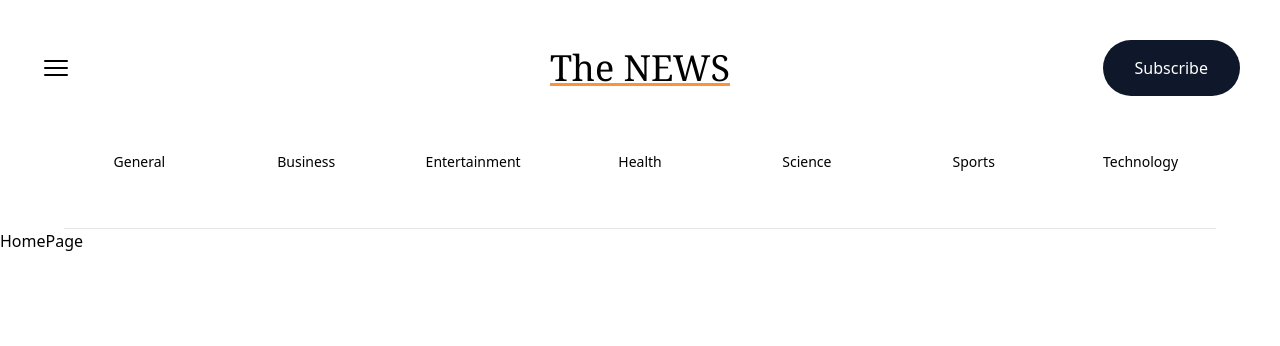
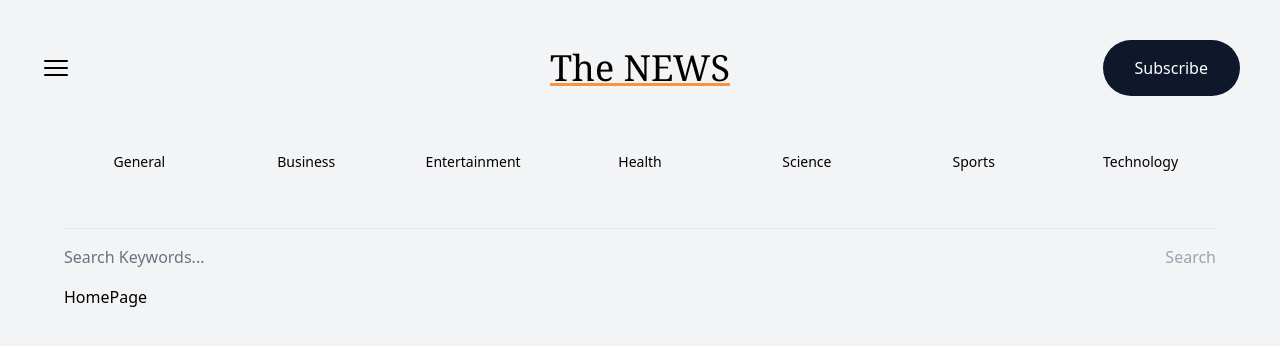
Before and after one commit to asish918/Live-News, a Next.js app: page / in a window 1280 px wide. Shown: the top 346 px of the page. Built offline with nearby package versions, Linux system fonts and the light colour scheme.

Commit message:
Styled the SearchBox (completed entire Header)

```diff
--- a/app/Header.tsx
+++ b/app/Header.tsx
@@ -1,5 +1,6 @@
 import React from "react";
 import NavLinks from "./NavLinks";
+import SearchBox from "./SearchBox";
 import { Bars3Icon } from '@heroicons/react/24/solid'
 import Link from "next/link";
 
@@ -21,6 +22,9 @@
 
             {/* Navlinks */}
             <NavLinks />
+
+            {/* SearchBox */}
+            <SearchBox />
         </header>
     )
 }
--- /dev/null
+++ b/app/SearchBox.tsx
@@ -0,0 +1,37 @@
+'use client'
+
+import { useRouter } from "next/navigation";
+import React, { FormEvent, useState } from "react";
+
+const SearchBox = () => {
+    const [input, setInput] = useState("");
+    const router = useRouter();
+
+    const handleSearch = (e: FormEvent<HTMLFormElement>) => {
+        e.preventDefault();
+
+        if(!input) return;
+
+        router.push(`/search?term=${input}`);
+    };
+
+    return (
+        <form className="max-w-6xl mx-auto flex justify-between items-center" onSubmit={handleSearch}>
+            <input
+                type="text"
+                value={input}
+                onChange={(e) => setInput(e.target.value)}
+                placeholder="Search Keywords..."
+                className="flex-1 w-full h-14 rounded-sm placeholder-gray-500 outline-none text-gray-500 dark:text-orange-400 bg-transparent" />
+
+            <button
+            type="submit"
+            disabled={!input}
+            className="text-orange-400 disabled:text-gray-400"
+            >Search
+            </button>
+        </form>
+    )
+}
+
+export default SearchBox
--- a/app/layout.tsx
+++ b/app/layout.tsx
@@ -9,10 +9,12 @@
   return (
     <html>
       <head />
-      <body>
+      <body className='bg-gray-100 dark:bg-zinc-900 transition-all duration-700'>
         <Header />
-        <div>{children} </div>
-        </body>
+        <div className='max-w-6xl mx-auto'>
+          {children}
+        </div>
+      </body>
     </html>
   )
 }
--- a/tailwind.config.js
+++ b/tailwind.config.js
@@ -9,4 +9,5 @@
     extend: {},
   },
   plugins: [],
+  darkMode: 'class'
 }
```
